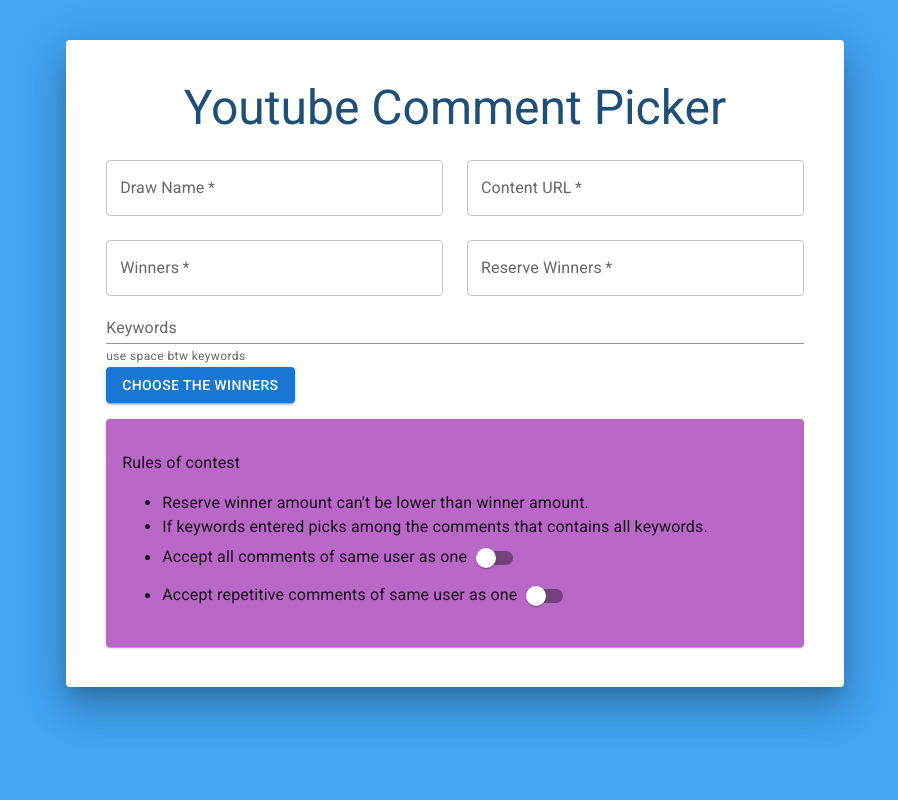
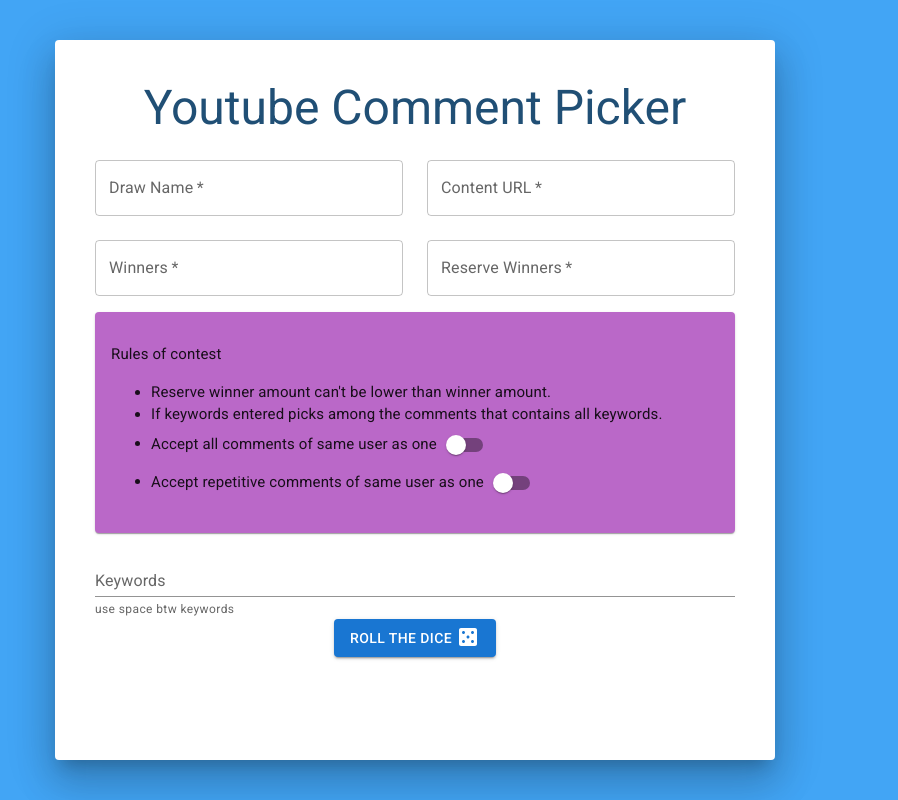
Before and after one commit to wspawned/youtube-giveaway-react, a React (Create React App) app: page / in a window 1280 px wide. Shown: the whole page, without its empty margins (225-1123 px from the left). Built offline with nearby package versions, Linux system fonts and the light colour scheme.

Commit message:
Form page

```diff
--- a/package.json
+++ b/package.json
@@ -11,6 +11,7 @@
     "@testing-library/jest-dom": "^5.16.5",
     "@testing-library/react": "^13.3.0",
     "@testing-library/user-event": "^13.5.0",
+    "axios": "^0.27.2",
     "react": "^18.2.0",
     "react-dom": "^18.2.0",
     "react-scripts": "5.0.1",
--- a/public/index.html
+++ b/public/index.html
@@ -12,6 +12,6 @@
   </head>
   <body>
     <div id="root"></div>
-
+    <div id="modal"></div>
   </body>
 </html>
--- a/src/App.js
+++ b/src/App.js
@@ -1,11 +1,14 @@
 import React, { useState } from "react";
+import axios from "axios";
+import Modal from "./Modal";
 import { TextField, Button, Typography, Switch } from "@mui/material";
 import { List, ListItem, ListItemText, ListItemAvatar, Avatar } from "@mui/material";
 import { Divider } from "@mui/material";
 import { Box, Container, Paper } from "@mui/material";
-import { fontSize } from "@mui/system";
+import { Fab } from "@mui/material";
+import CasinoIcon from '@mui/icons-material/Casino';
 
-const API_KEY = "";
+const API_KEY = "***";
 const API_URL = "https://youtube.googleapis.com/youtube/v3/commentThreads?part=snippet";
 
 const App = () => {
@@ -20,6 +23,7 @@
   const [reserveWinners, setReserveWinners] = useState([]);
   const [userCondition, setUserCondition] = useState(false);
   const [commentCondition, setCommentCondition] = useState(false);
+  const [showModal, setShowModal] = useState(false);
 
   const rollDice = (list) => {
     const winnerIndex = Math.floor(Math.random() * list.length);
@@ -105,18 +109,22 @@
     chooseWinners(competitorsAll);
   };
 
-  async function apiCall() {
-    const res = await fetch(`${API_URL}&videoId=${videoID}&key=${API_KEY}`);
-    const json = await res.json();
-    const comments = json.items.slice();
+
+
+  async function getComments () {
+    try {
+      let res = await axios.get(`${API_URL}&videoId=${videoID}&key=${API_KEY}`);
+      let comments=[];
+      comments = comments.concat(res.data.items.slice());
+      while (res.data.nextPageToken) {
+        res = await axios.get(`${API_URL}&videoId=${videoID}&key=${API_KEY}&pageToken=${res.data.nextPageToken}`);
+        comments = comments.concat(res.data.items.slice());
+      }
       const allComments = [];
       comments.forEach((comment) => {
-      const userId =
-        comment.snippet.topLevelComment.snippet.authorChannelId.value;
-      const userName =
-        comment.snippet.topLevelComment.snippet.authorDisplayName;
-      const userImage =
-        comment.snippet.topLevelComment.snippet.authorProfileImageUrl;
+        const userId = comment.snippet.topLevelComment.snippet.authorChannelId.value;
+        const userName = comment.snippet.topLevelComment.snippet.authorDisplayName;
+        const userImage = comment.snippet.topLevelComment.snippet.authorProfileImageUrl;
         const userUrl = comment.snippet.topLevelComment.snippet.authorChannelUrl;
         const text = comment.snippet.topLevelComment.snippet.textDisplay;
 
@@ -130,43 +138,50 @@
       });
 
     chooseCompetitors(allComments);
+    } catch(error) {
+      console.error(error);
     }
+  }
+
+  const toggleModal = () => setShowModal(!showModal);
 
   return (
     <Box
+      className="app"
       sx={{
         display: "flex",
-        minWidth: "100vw",
         minHeight: "100vh",
+        maxWidth: "100vw",
         bgcolor: "primary.light",
         justifyContent: "center",
       }}
     >
-      <div className="app">
 
-        <div>
           <Paper
             sx={{
-              width: "100%",
-              p: 5, mt:5, justifyContent:"center"
+              width: "50%",
+              p: 5,
+              my: 5,
+              justifyContent: "center",
             }}
-            elevation= "24"
+            elevation="24"
           >
-            <Typography variant="h3" mb={3} textAlign="center" color="#204f75" >
+            <Typography variant="h3" mb={3} textAlign="center" color="#204f75">
               Youtube Comment Picker
             </Typography>
             <form
               className="conditions"
               onSubmit={(e) => {
                 e.preventDefault();
-                apiCall();
+                getComments();
+                toggleModal();
               }}
             >
               <Box
                 sx={{
                   display: "grid",
                   gridTemplateColumns: "repeat(2, 1fr)",
-                  gap:3,
+                  gap: 3,
                 }}
               >
                 <TextField
@@ -217,45 +232,17 @@
                   }}
                   required
                 />
-
-
               </Box>
-
-                <Box sx={{
-
-                }}>
-                  <TextField
-                  type="search"
-                  label="Keywords"
-                  placeholder="McFarlane throne Spawn wings"
-                  helperText="use space btw keywords"
-                  variant="standard"
-                  fullWidth
-                  onChange={(e) => {
-                    setKeywords(e.target.value);
-                  }}
-                />
-                <br />
-
-                <Button type="submit" variant="contained" color="primary" >
-                  Choose the Winners
-                </Button>
-                </Box>
-
-
-
-
-            </form>
 
               <Paper
                 sx={{
-                mt:2, p: 2,
+                  mt: 2,
+                  p: 2,
                   bgcolor: "secondary.light",
                   textAlign: "left",
                 }}
-
               >
-              <Typography >
+                <Typography sx={{ fontSize: 15 }}>
                   <p> Rules of contest </p>
                   <ul>
                     <li>
@@ -267,7 +254,10 @@
                     </li>
                     <li>
                       Accept all comments of same user as one
-                    <Switch onClick={() => setUserCondition(!userCondition)} />
+                      <Switch
+                        edge="end"
+                        onClick={() => setUserCondition(!userCondition)}
+                      />
                     </li>
                     <li>
                       Accept repetitive comments of same user as one
@@ -278,13 +268,56 @@
                   </ul>
                 </Typography>
               </Paper>
+
+              <Box sx={{}}>
+                <TextField
+                  type="search"
+                  label="Keywords"
+                  placeholder="McFarlane throne Spawn wings"
+                  helperText="use space btw keywords"
+                  variant="standard"
+                  fullWidth
+                  onChange={(e) => {
+                    setKeywords(e.target.value);
+                  }}
+                  sx={{ mt: 2 }}
+                />
+                <br />
+
+                <Button
+                  type="submit"
+                  variant="contained"
+                  color="primary"
+                  sx={{ display: "block", m: "auto" }}
+                >
+                  Roll the Dice <CasinoIcon sx={{mb:-0.8}} />
+                </Button>
+              </Box>
+            </form>
           </Paper>
 
-          <div className="results">
-            {winners.length ? (
+            {showModal ? (
+              <Modal>
+          <Box
+          sx={{maxWidth:"100vw", minHeight:"100vh", bgcolor:"#78909c",
+        zIndex:10, position:"absolute", left:0, right:0, top:0,
+        justifyContent:"center", alignContent:"center", display:"flex", py:3, }}
+          >
+            <Paper
+            elevation="24"
+            sx={{width:"50%", m:"auto", p:2  }}
+            >
+            <Fab
+            sx={{color:"red",  bgcolor:"white", color:"#f44336", float:"right", zIndex:"10",
+            height:"20px", width:"35px", fontSize:15, textAlign:"center" }}
+            onClick={()=> toggleModal()}>X</Fab>
               <List>
-                {" "}
-                WINNERS
+                <Typography
+                variant="h4"
+                sx={{color:"#ffd600", textAlign:"center", m:"auto", width:"50%" }}
+                >WINNERS</Typography>
+                <Divider variant="inset" component="li" />
+
                 {winners.map((winner, order) => {
                   const rank = order + 1;
                   const name = winner.name;
@@ -322,14 +355,19 @@
                     </ListItem>
                   );
                 })}
+
+              </List>
+
+
+
+              <List>
+              <Typography
+                variant="h4"
+                sx={{color:"#b0bec5", textAlign:"center", }}
+                >RESERVE WINNERS
+                </Typography>
                 <Divider variant="inset" component="li" />
-              </List>
-            ) : null}
 
-            {reserveWinners.length ? (
-              <List>
-                {" "}
-                RESERVE WINNERS
                 {reserveWinners.map((winner, order) => {
                   const rank = order + 1;
                   const name = winner.name;
@@ -368,10 +406,11 @@
                   );
                 })}
               </List>
+              </Paper>
+          </Box>
+          </Modal>
             ) : null}
-          </div>
-        </div>
-      </div>
+
     </Box>
   );
 };
--- /dev/null
+++ b/src/Modal.js
@@ -0,0 +1,19 @@
+import { useEffect, useRef } from "react"
+import { createPortal } from "react-dom";
+
+
+const Modal = ({ children }) => {
+  const elRef = useRef(null);
+  if (!elRef.current) {
+    elRef.current = document.createElement("div");
+  }
+
+  useEffect(() => {
+    const modalRoot = document.getElementById("modal");
+    modalRoot.appendChild(elRef.current);
+  }, []);
+
+  return createPortal(<div> {children} </div>, elRef.current);
+};
+
+export default Modal;
```
Also changed, not shown: 1 other file (tests, documents, lock files or other folders). Lines whose indentation alone changed are shown as unchanged.
